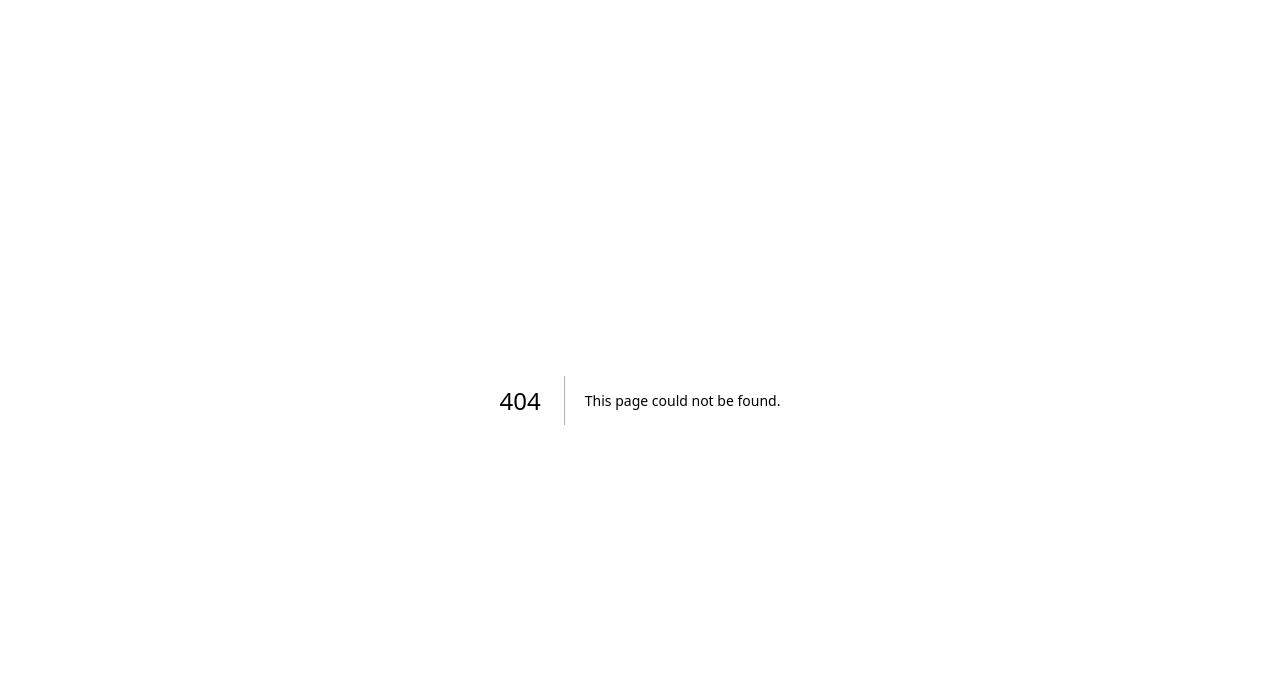
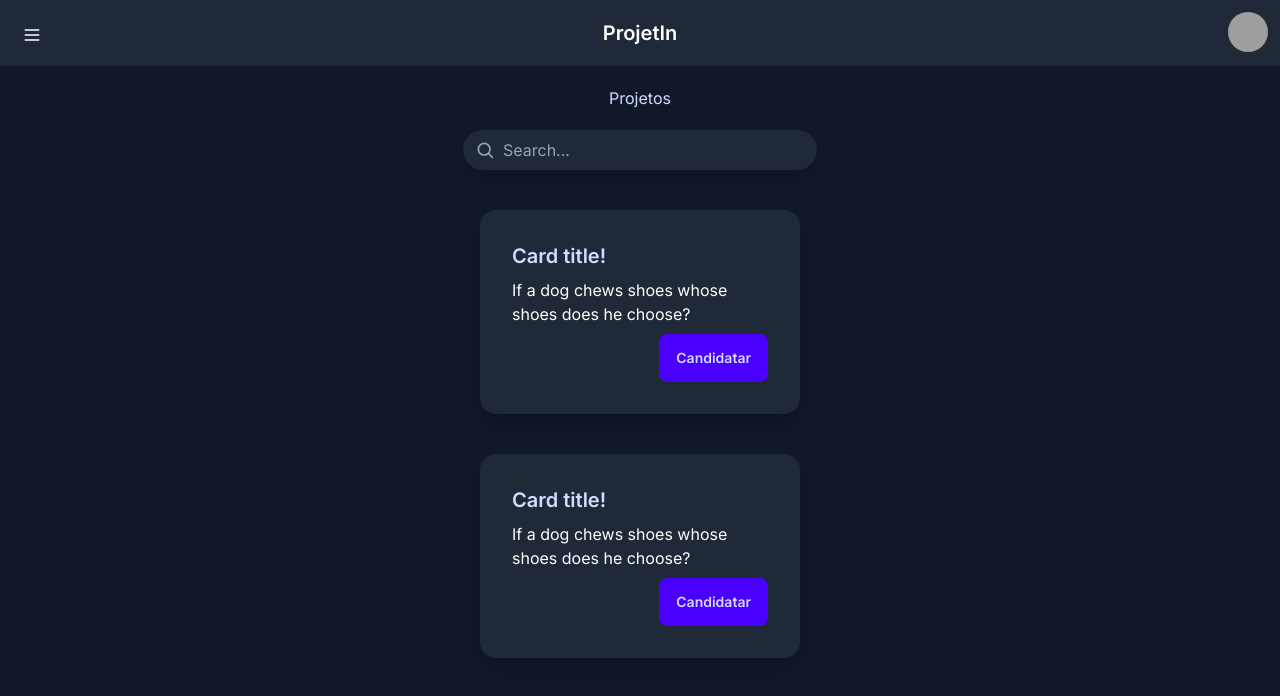
Before and after one commit to ESinco/frontend, a Next.js app: page /projetos in a window 1280 px wide. Before the commit this address had no page. Shown: the top 696 px of the page. Built offline with nearby package versions, Linux system fonts and the light colour scheme; grey boxes are pictures that could not be loaded.

Commit message:
implemented Navbar, search field and first card.

```diff
--- /dev/null
+++ b/src/app/projetos/page.js
@@ -0,0 +1,47 @@
+import Navbar from '@/components/NavBar';
+
+export default function Projetos() {
+
+    return (
+        <main className='h-screen w-screen'>
+            <Navbar />
+            <div className="text-center mt-5">
+                <h1 className="text text-primary-content">Projetos</h1>
+            </div>
+            <div className="flex justify-center mt-5">
+                <div className="relative">
+                    <input
+                        type="search"
+                        placeholder="Search..."
+                        className="pl-10 pr-20 py-2 rounded-full bg-gray-800 text-primary-content placeholder-gray-400 focus:outline-none focus:ring shadow-lg"
+                    />
+                    <svg className="absolute left-3 top-1/2 transform -translate-y-1/2 text-gray-400" xmlns="http://www.w3.org/2000/svg" fill="none" viewBox="0 0 24 24" stroke="currentColor" width="20" height="20">
+                        <path strokeLinecap="round" strokeLinejoin="round" strokeWidth="2" d="M21 21l-4.35-4.35m1.35-5.65a7 7 0 11-14 0 7 7 0 0114 0z" />
+                    </svg>
+                </div>
+            </div>
+            <div className="flex justify-center items-center mt-10">
+                <div className="card bg-base-content w-80 shadow-xl">
+                    <div className="card-body">
+                        <h2 className="card-title text-primary-content">Card title!</h2>
+                        <p>If a dog chews shoes whose shoes does he choose?</p>
+                        <div className="card-actions justify-end">
+                            <button className="btn btn-primary">Candidatar</button>
+                        </div>
+                    </div>
+                </div>
+            </div>
+            <div className="flex justify-center items-center mt-10">
+                <div className="card bg-base-content w-80 shadow-xl">
+                    <div className="card-body">
+                        <h2 className="card-title text-primary-content">Card title!</h2>
+                        <p>If a dog chews shoes whose shoes does he choose?</p>
+                        <div className="card-actions justify-end">
+                            <button className="btn btn-primary">Candidatar</button>
+                        </div>
+                    </div>
+                </div>
+            </div>
+        </main>
+    )
+}
--- /dev/null
+++ b/src/components/NavBar.js
@@ -0,0 +1,35 @@
+export default function Navbar() {
+    return (
+        <div className="navbar bg-base-content">
+            <div className="flex-none">
+                <button className="btn-accent-content btn-square">
+                    <svg
+                        xmlns="http://www.w3.org/2000/svg"
+                        fill="none"
+                        viewBox="0 0 24 24"
+                        className="inline-block h-5 w-5 stroke-current">
+                        <path
+                            strokeLinecap="round"
+                            strokeLinejoin="round"
+                            strokeWidth="2"
+                            d="M4 6h16M4 12h16M4 18h16"></path>
+                    </svg>
+                </button>
+            </div>
+            <div className="flex-1 justify-center items-center">
+                <a className="btn btn-ghost text-xl text-primary-context">ProjetIn</a>
+            </div>
+            <div className="flex-none">
+                <div className="dropdown dropdown-end">
+                    <div tabIndex={0} role="button" className="btn btn-ghost btn-circle avatar">
+                        <div className="w-10 rounded-full">
+                            <img
+                                alt="Tailwind CSS Navbar component"
+                                src="https://encrypted-tbn1.gstatic.com/images?q=tbn:ANd9GcQyfM71DbiJlVIwCJyAVcQHB9VH7GuEYDlPjWFijymfxVioK0UT" />
+                        </div>
+                    </div>
+                </div>
+            </div>
+        </div>
+    )
+}
```
